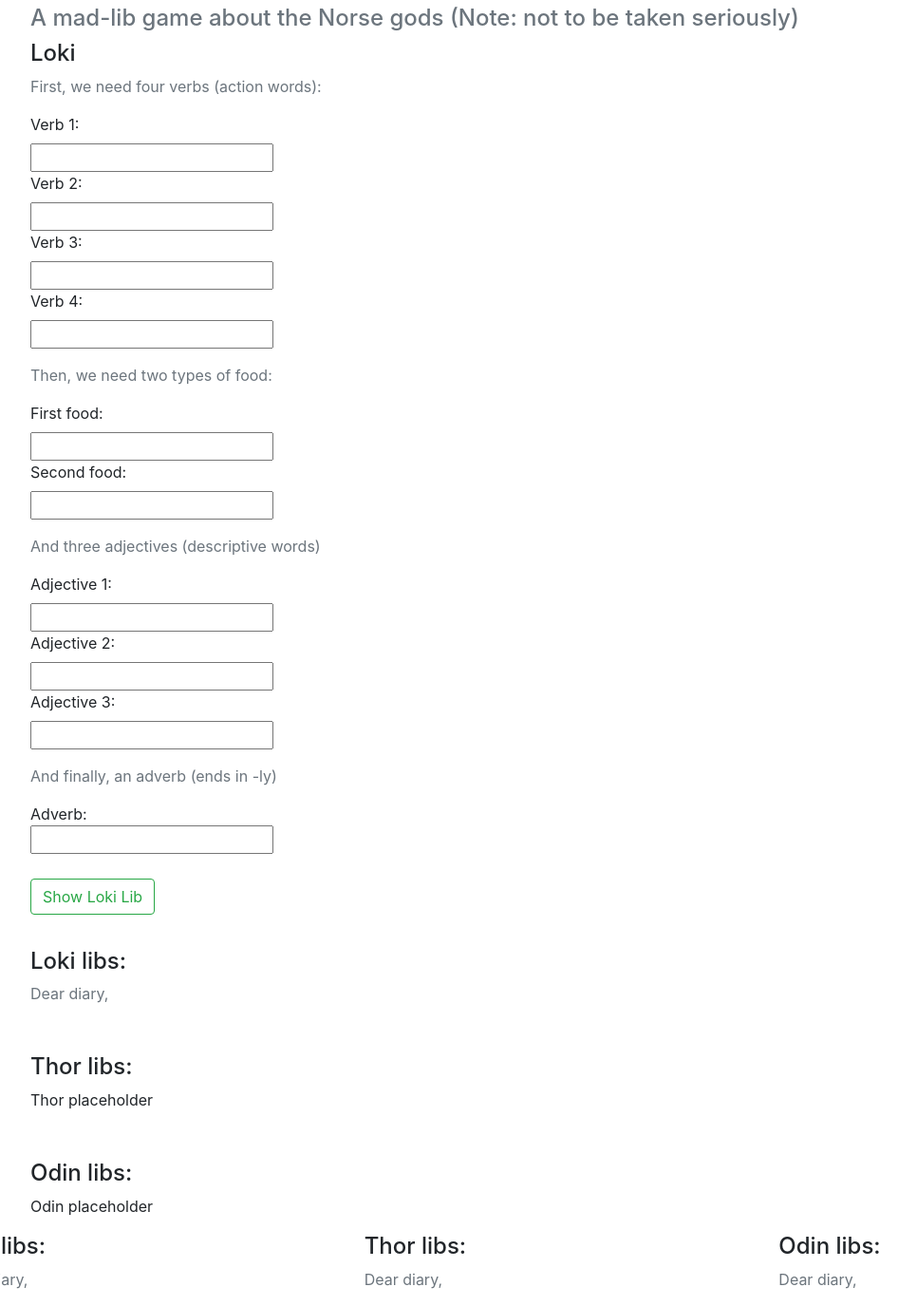
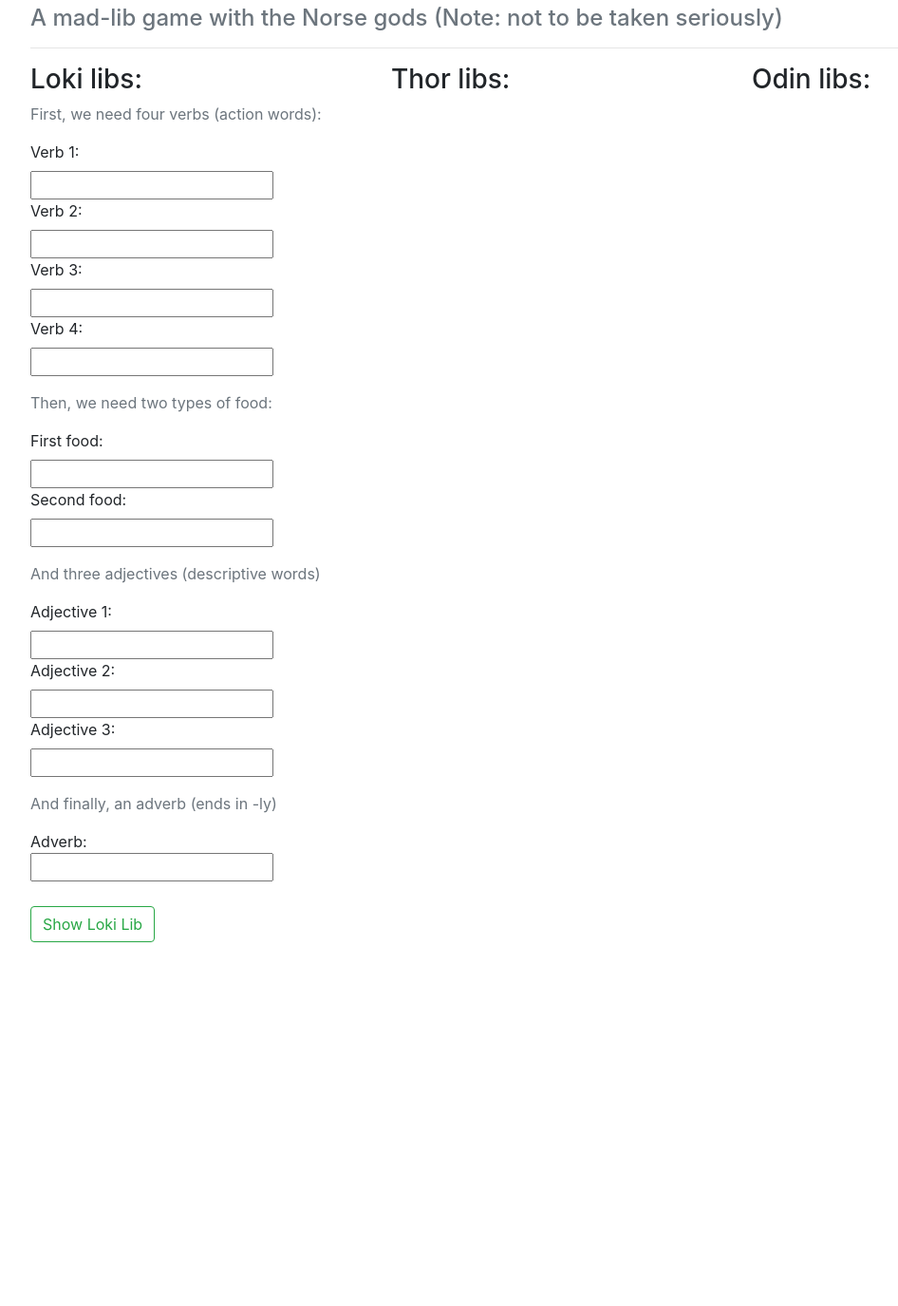
Before and after one commit to wrunion/norse-madlibs, a plain HTML site: page index.html in a window 1280 px wide. Shown: the part 91-1466 px from the top of the page at 95% size, without its empty margins (53-999 px from the left). After the commit the page ends 1083 px from the top, so only its background shows below. Drawn offline with nearby package versions, Linux system fonts and the light colour scheme.

Commit message:
Complete html, css, and js for Loki column. Odin and Thor still need to be done.

```diff
--- a/index.html
+++ b/index.html
@@ -16,8 +16,26 @@
 <body>
   <div class="container">
     <h1>Welcome to Loki Libs!</h1>
-    <h4 class="text-secondary">A mad-lib game about the Norse gods (Note: not to be taken seriously)</h4>
+    <h4 class="text-secondary">A mad-lib game with the Norse gods (Note: not to be taken seriously)</h4>
+    <hr>
+    <!--HEADERS-->
+    <div class="row" id="headers">
+      <div class="col-sm-4">
+        <h3>Loki libs:</h3>
+      </div>
+      <div class="col-sm-4">
+        <h3>Thor libs:</h3>
+      </div>
+      <div class="col-sm-4">
+        <h3>Odin libs:</h3>
+      </div>
+    </div>
+
+    <!--FORMS-->
+<div class="row" id="forms">
+    <div class="col-sm-4">
     <form id="loki-form">
+      <!-- <h4>Loki Libs:</h4> -->
       <!-- <h6>I want to create madlibs for:</h6>
       <input type="checkbox" class="inline">Loki
       <input type="checkbox" class="inline">Thor
@@ -25,7 +43,6 @@
 
       <!-- <div class="row"> -->
       <!-- <div class="col-sm hidden1" id="loki-input"> -->
-      <h4>Loki</h4>
       <div class="form-group">
         <p class="text-secondary">First, we need four verbs (action words):</p>
 
@@ -62,42 +79,44 @@
       </div>
 
       <button type="submit" class="btn btn-outline-success" onclick="showLoki()">Show Loki Lib</button>
-
-
-      <!-- <p>test test</p>
+    </form>
   </div>
-        <div class="col-sm hidden" id="thor-input">
-<p>test test</p>
-        </div>
-        <div class="col-sm hidden1" id="odin-input">
-<p>test test</p>
-        </div>
-      </div> -->
+  <!--THOR-->
+  <div class="col-sm-4">
+    <form id="thor-form">
 
     </form>
+  </div>
+  <div class="col-sm-4">
+    <form id="odin-form">
 
+    </form>
+  </div>
+  </div>
   <!-- <button class="btn btn-outline-secondary" onclick="showLokiResult()">Click here!</button> -->
 
-
+<!--RESULTS-->
   <div id="results-div">
-      <div id="loki-result" class="hidden results-col">
-        <h4>Loki libs:</h4>
+    <div class="row">
+      <div id="loki-result" class="hidden results-col col-sm-4">
         <p class="text-secondary">Dear diary,</p>
         <p class="text-secondary" id="loki-p1"></p>
         <p class="text-secondary" id="loki-p2"></p>
         <p class="text-secondary" id="loki-p3"></p>
         <p class="text-secondary" id="loki-p4"></p>
+        <!-- The button below would reload the Loki form only, but I'm going to wait and just have a single "reload the whole page" button at the bottom of the results divs.
+        <button class="btn btn-outline-success" onclick="showLokiForm()">Play again!</button> -->
+      </div>
+      <div id="thor-result" class="hidden results-col col-sm">
+        <!-- <h4>Thor libs:</h4>
+        <p>Thor placeholder</p> -->
 
       </div>
-      <div id="thor-result" class="hidden results-col">
-        <h4>Thor libs:</h4>
-        <p>Thor placeholder</p>
+      <div id="odin-result" class="hidden results-col col-sm">
+        <!-- <h4>Odin libs:</h4>
+        <p>Odin placeholder</p> -->
 
       </div>
-      <div id="odin-result" class="hidden results-col">
-        <h4>Odin libs:</h4>
-        <p>Odin placeholder</p>
-
     </div>
   </div>
   </div>
@@ -106,7 +125,7 @@
 
 </html>
 
-<div class="row">
+<!-- <div class="row">
   <div class="col-sm" id="loki-result">
     <h4>Loki libs:</h4>
     <p class="text-secondary">Dear diary,</p>
@@ -119,7 +138,7 @@
     <h4>Odin libs:</h4>
     <p class="text-secondary">Dear diary,</p>
 
-  </div>
+  </div> -->
 
 
 <!--Dear diary,
--- a/scripts.js
+++ b/scripts.js
@@ -47,14 +47,17 @@ $("#loki-result").show();
 
 }
 
-
+// function showLokiForm() {
+//   $("#loki-result").hide();
+//   $("#loki-form").show();
+// }
 
 
 var thorResultText = `Dear diary,
 
 Today I feel like punching (name1) and kissing (name2.) (Name3) says I should do neither of these things. (Name4) says that I should do both
 
-Im feeling (adj1)~~ indecisive, so I might fuck around and (verb1) (ad1) instead.
+Im feeling indecisive, so I might fuck around and (verb1) (ad1) instead.
 
 Tonight I shall seek out giants to (verb2) obviously, and then drink as much (beverage) as I can swallow. I will eat more (food) than should be allowed, and then pass out with a full belly and a full heart, next to my beautiful, flaxen-haired wife.
 
--- a/styles.css
+++ b/styles.css
@@ -1,5 +1,9 @@
-/* .hidden {
+.hidden {
   display: none;
+}
+
+/* h1, h3, h4 {
+  text-align: center;
 } */
 
 h1 {
@@ -17,3 +21,11 @@ input {
 button {
   margin-top: 10px;
 }
+
+#headers {
+  margin-top: 1em;
+}
+
+#loki-result {
+  margin-top: 0 !important;
+}
```
Lines whose indentation alone changed are shown as unchanged.
